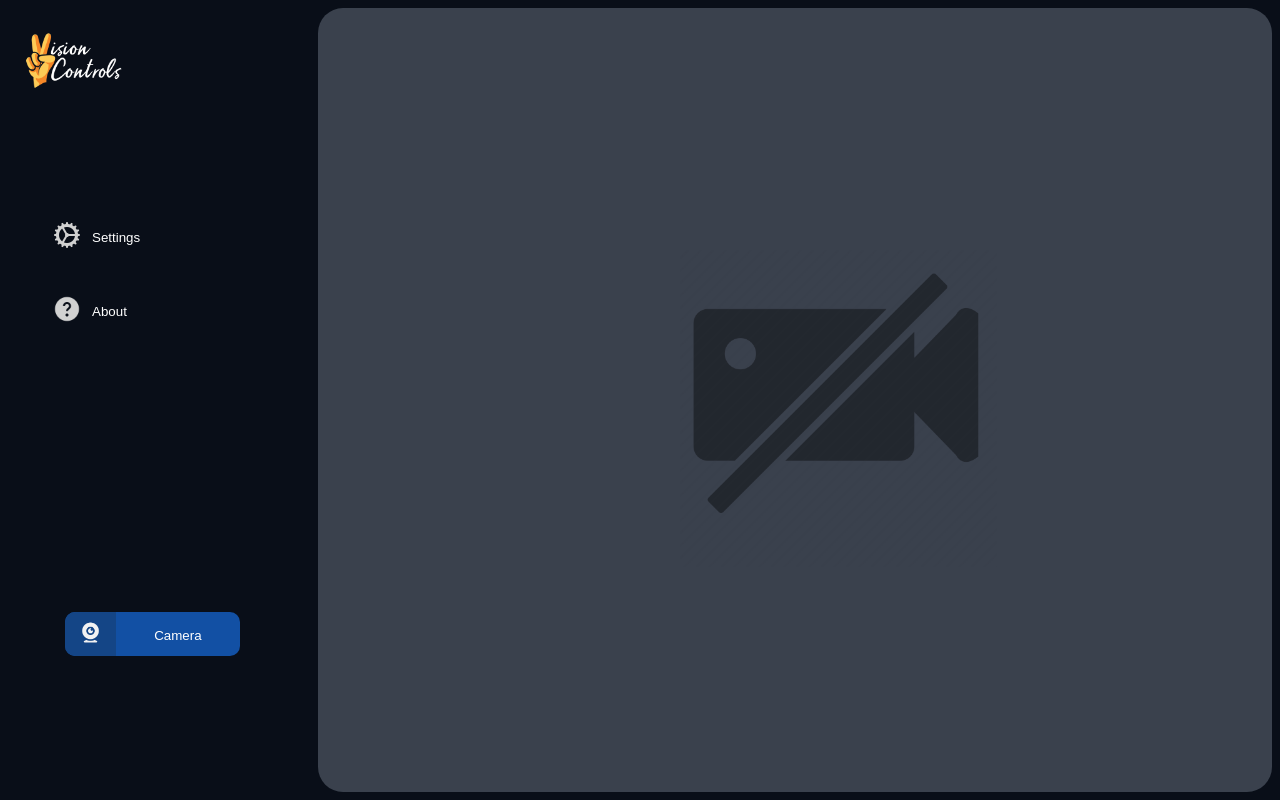
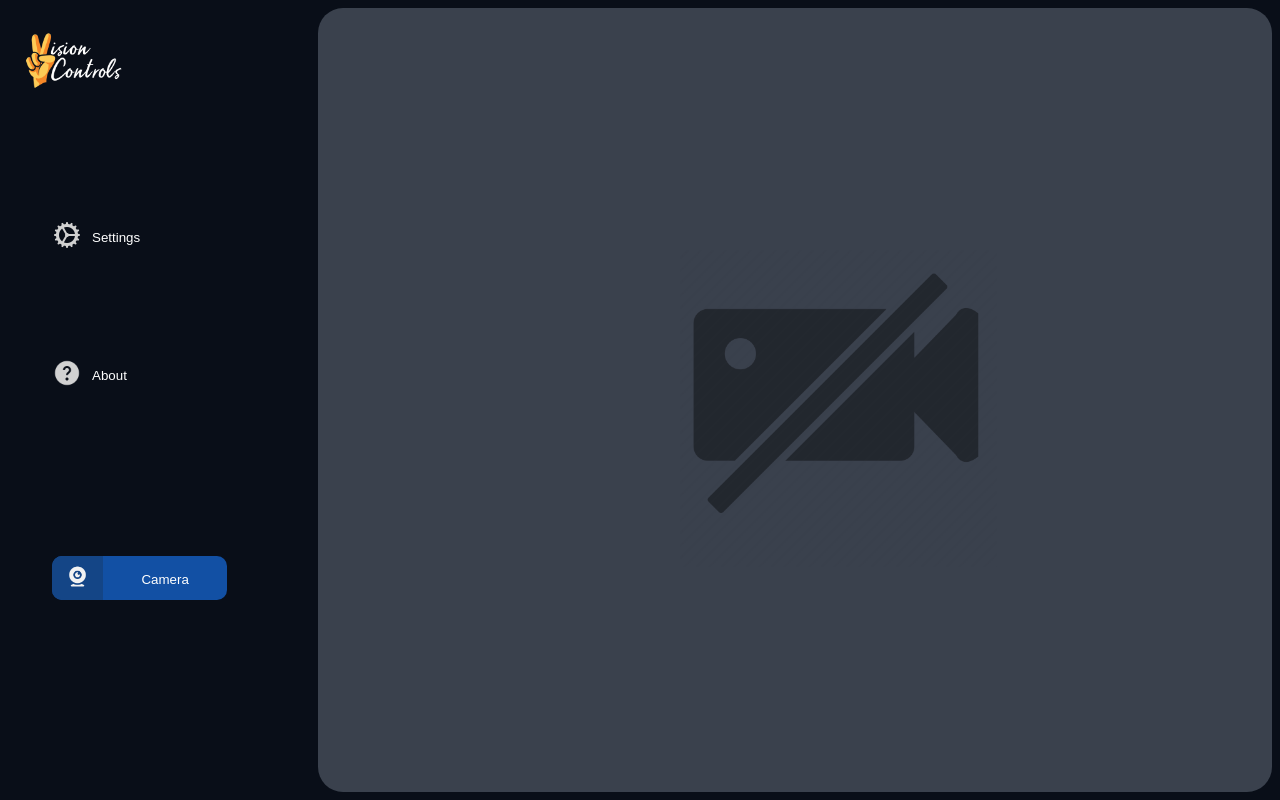
Before and after one commit to aggie-coding-club/Gesture, a React (Create React App) app in the folder front-end/: page / in a window 1280 px wide. Built offline with nearby package versions, Linux system fonts and the light colour scheme.

Commit message:
Center bar (#41)
* centered mainscreen bar settings

* centered settings pairs

```diff
--- a/front-end/src/components/MainScreen/Options.js
+++ b/front-end/src/components/MainScreen/Options.js
@@ -3,6 +3,9 @@ import React from "react"
 export default function Options({name, btnClick, imagePic}) {
   const anOptionStyle = {
     padding: "2.5vh",
+   // backgroundColor: "red",
+    //margin: "10px 0 ",
+   // flex: 1,
 
   }
 
--- a/front-end/src/components/MainScreen/SideBar.js
+++ b/front-end/src/components/MainScreen/SideBar.js
@@ -16,10 +16,25 @@ export default function SideBar({ btnClick }) {
 
   const optionWrapper = {
     margin: "15vh 2.5vw",
+    height: "60vh",
+    display: "flex",
+    flexDirection: "column"
+
   };
 
+  const minorOptions  = {
+    flex: 2,
+    display: "flex",
+    flexDirection: "column"
+  }
+
+  const optionStyle = {
+    flex: 1,
+  }
+
   const cameraOptionStyle = {
-    margin: "23vh 1vw 0 0",
+    flex: 1,
+    marginRight: "3vw"
   };
 
   return (
@@ -28,13 +43,17 @@ export default function SideBar({ btnClick }) {
         <img src={logo} alt="logo" width="40%" height="auto" />
       </div>
       <div style={optionWrapper}>
-        <div>
-          <Link to="/settings">
-            <Options btnClick={btnClick} name={"Settings"} imagePic={settingsPic} />
-          </Link>
-          <Link to="">
-            <Options btnClick={btnClick} name={"About"} imagePic={aboutPic} />
-          </Link>
+        <div style={minorOptions}>
+          <div style={optionStyle}>
+            <Link to="/settings" >
+              <Options btnClick={btnClick} name={"Settings"} imagePic={settingsPic} />
+            </Link>
+          </div>
+          <div style={optionStyle}>
+            <Link to="">
+              <Options btnClick={btnClick} name={"About"} imagePic={aboutPic} />
+            </Link>
+          </div>
         </div>
         <div style={cameraOptionStyle}>
           <CameraOption btnClick={btnClick} icon={cameraPic} />
--- a/front-end/src/components/Settings/SettingsLayout.js
+++ b/front-end/src/components/Settings/SettingsLayout.js
@@ -25,10 +25,7 @@ export default function SettingsLayout() {
   };
 
   const settingsStyle = {
-    // background: "#3a414d",
-    // color: "#090e18",
     height: "98vh",
-    // borderRadius: "25px",
     margin: "1vh 1vh 1vh 0",
     padding: 0,
     flex: 3,
@@ -45,7 +42,7 @@ export default function SettingsLayout() {
   };
 
   const pairStyle = {
-    margin: "0 7vw 0 7vw",
+    margin: "0 7vw 0 0",
   };
 
   function changeSettings(index, newNum) {
--- a/front-end/src/components/Settings/SideBar.js
+++ b/front-end/src/components/Settings/SideBar.js
@@ -16,10 +16,6 @@ export default function SideBar({ btnClick }) {
     margin: "15vh 2.5vw",
   };
 
-  const cameraOptionStyle = {
-    margin: "15vh 3vw 0 0",
-  };
-
   return (
     <div>
       <div style={logoStyle}>
```
